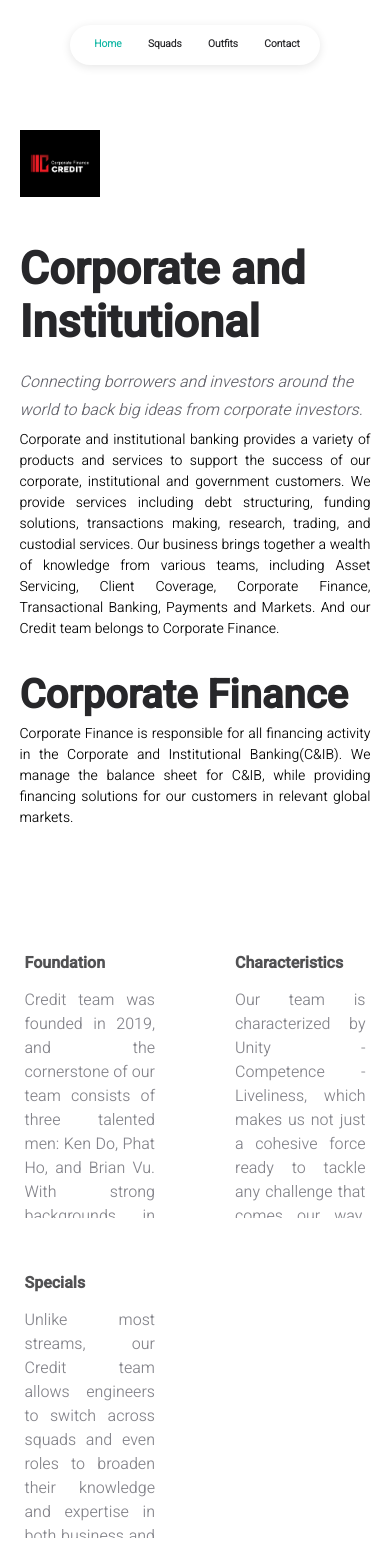
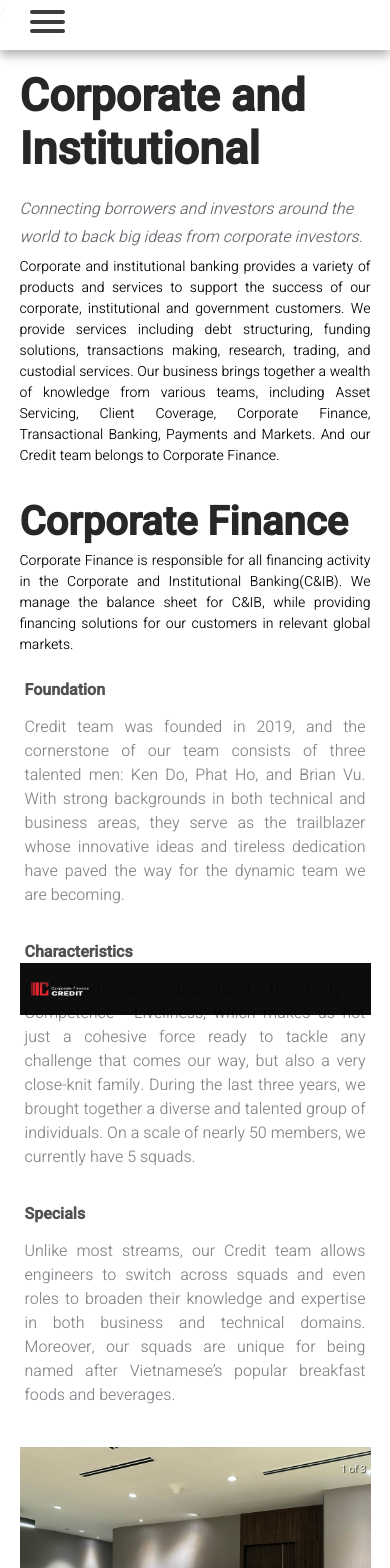
Before and after one commit to nntt1210/credit-tet-in-tech, a React (Create React App) app: page / in a window 390 px wide. Shown: the top 1568 px of the page. Built offline with nearby package versions, Linux system fonts and the light colour scheme.

Commit message:
finish stream page

```diff
--- a/src/app.css
+++ b/src/app.css
@@ -46,6 +46,7 @@
 .content-wrapper {
 	max-width: 1000px;
 	margin: 0 auto;
+	margin-top: 2rem;
 }
 
 .title {
--- a/src/components/common/logo.jsx
+++ b/src/components/common/logo.jsx
@@ -2,8 +2,6 @@ import React from "react";
 import { Link } from "react-router-dom";
 
 import INFO from "../../data/user";
-
-import "./styles/logo.css";
 
 const Logo = (props) => {
 	let { width, link } = props;
@@ -13,7 +11,13 @@ const Logo = (props) => {
 	}
 
 	const imageElement = (
-		<img src={INFO.main.logo} alt="logo" className="logo" width={width} />
+		<img
+			src={INFO.main.logo}
+			alt="logo"
+			className="logo"
+			width={width}
+			style={{ display: "block", height: "52px" }}
+		/>
 	);
 
 	return (
--- a/src/components/common/navBar.jsx
+++ b/src/components/common/navBar.jsx
@@ -2,30 +2,31 @@ import React from "react";
 import { Link } from "react-router-dom";
 
 import "./styles/navBar.css";
+import Logo from "./logo";
 
 const NavBar = (props) => {
 	const { active } = props;
 
 	return (
-		<React.Fragment>
-			<div className="nav-container">
-				<nav className="navbar">
-					<div className="nav-background">
-						<ul className="nav-list">
+		<nav class="navbar">
+			<div class="navbar-container container">
+				<input type="checkbox" name="" id="" />
+				<div class="hamburger-lines">
+					<span class="line line1"></span>
+					<span class="line line2"></span>
+					<span class="line line3"></span>
+				</div>
+				<ul className="menu-items">
 					<li
 						className={
-									active === "home"
-										? "nav-item active"
-										: "nav-item"
+							active === "home" ? "nav-item active" : "nav-item"
 						}
 					>
 						<Link to="/">Home</Link>
 					</li>
 					<li
 						className={
-									active === "squads"
-										? "nav-item active"
-										: "nav-item"
+							active === "squads" ? "nav-item active" : "nav-item"
 						}
 					>
 						<Link to="/squads">Squads</Link>
@@ -49,10 +50,13 @@ const NavBar = (props) => {
 						<Link to="/contact-info">Contact</Link>
 					</li>
 				</ul>
+				<div className="homepage-logo-container">
+					<div>
+						<Logo width={80} link={false} />
+					</div>
+				</div>
 			</div>
 		</nav>
-			</div>
-		</React.Fragment>
 	);
 };
 
--- a/src/components/common/styles/logo.css
+++ /dev/null
@@ -1,6 +0,0 @@
-.logo {
-	border-radius: 50%;
-	display: block;
-	margin: 0;
-	padding: 0;
-}
--- a/src/components/common/styles/navBar.css
+++ b/src/components/common/styles/navBar.css
@@ -12,7 +12,6 @@
 	justify-content: center;
 	align-items: center;
 	position: fixed;
-	top: 3vh;
 	z-index: 999;
 }
 
--- a/src/components/homepage/carousel.jsx
+++ b/src/components/homepage/carousel.jsx
@@ -5,16 +5,16 @@ const ImageCarousel = () => {
 	return (
 		<Carousel>
 			<div>
-				<img src="IMG_0778.JPG" alt="Legend 1" />
-				<p className="legend">Legend 1</p>
+				<img src="IMG_0778.JPG" alt="Nghia's farewell" />
+				<p className="legend">Nghia's farewell</p>
 			</div>
 			<div>
-				<img src="IMG_0780.JPG" alt="Legend 2" />
-				<p className="legend">Legend 2</p>
+				<img src="IMG_0780.JPG" alt="Phu Yen trip" />
+				<p className="legend">Phu Yen trip</p>
 			</div>
 			<div>
-				<img src="IMG_0781.JPG" alt="Legend 3" />
-				<p className="legend">Legend 3</p>
+				<img src="IMG_0781.JPG" alt="Christmas party" />
+				<p className="legend">Christmas party</p>
 			</div>
 		</Carousel>
 	);
--- a/src/components/projects/project.jsx
+++ b/src/components/projects/project.jsx
@@ -1,19 +1,16 @@
 import React from "react";
-import { Link } from "react-router-dom";
 import "./styles/project.css";
 
 const Project = (props) => {
-	const { title, description, link } = props;
+	const { title, description } = props;
 
 	return (
 		<React.Fragment>
 			<div className="project">
-				<Link to={link}>
-					<div className="project-container">
-						<div className="project-title">{title}</div>
-						<div className="project-description">{description}</div>
-					</div>
-				</Link>
+				<div className="project-container">
+					<div className="project-title">{title}</div>
+					<div className="project-description">{description}</div>
+				</div>
 			</div>
 		</React.Fragment>
 	);
--- a/src/components/projects/styles/allProjects.css
+++ b/src/components/projects/styles/allProjects.css
@@ -2,7 +2,6 @@
 	display: flex;
 	flex-wrap: wrap;
 	align-items: stretch;
-	padding-top: 30px;
 	padding-bottom: 30px;
 	margin-left: -35px;
 	margin-right: -35px;
@@ -15,8 +14,18 @@
 	overflow: hidden;
 }
 
-@media (max-width: 600px) {
+@media (max-width: 967px) {
 	.all-projects-project {
 		width: calc(100% / 2);
 	}
 }
+
+@media (max-width: 575px) {
+	.all-projects-project {
+		width: 100%;
+	}
+
+	.project-container {
+		padding: 0px 30px;
+	}
+}
--- a/src/components/projects/styles/project.css
+++ b/src/components/projects/styles/project.css
@@ -7,23 +7,8 @@
 	height: 100%;
 }
 
-.project a {
-	text-decoration: none;
-}
-
-.project:hover {
-	background: #fafafa;
-	opacity: 1;
-	transition: background-color 0.3s ease-in-out;
-}
-
-.project:hover .project-link {
-	color: var(--link-color);
-	transition: color 0.3s ease-in-out;
-}
-
 .project-container {
-	padding: 30px;
+	padding: 20px 30px;
 }
 
 .project-logo {
@@ -65,9 +50,3 @@
 	padding-left: 20px;
 	font-weight: 700;
 }
-
-@media (max-width: 600px) {
-	.project {
-		height: 300px;
-	}
-}
--- a/src/pages/homepage.jsx
+++ b/src/pages/homepage.jsx
@@ -1,6 +1,5 @@
-import React, { useState, useEffect } from "react";
+import React, { useEffect } from "react";
 import { Helmet } from "react-helmet";
-import Logo from "../components/common/logo";
 import Footer from "../components/common/footer";
 import NavBar from "../components/common/navBar";
 import AllProjects from "../components/projects/allProjects";
@@ -11,49 +10,11 @@ import "./styles/homepage.css";
 import ImageCarousel from "../components/homepage/carousel";
 
 const Homepage = () => {
-	const [stayLogo, setStayLogo] = useState(false);
-	const [logoSize, setLogoSize] = useState(80);
-	const [oldLogoSize, setOldLogoSize] = useState(80);
-
 	useEffect(() => {
 		window.scrollTo(0, 0);
 	}, []);
 
-	useEffect(() => {
-		const handleScroll = () => {
-			let scroll = Math.round(window.pageYOffset, 2);
-
-			let newLogoSize = 80 - (scroll * 4) / 10;
-
-			if (newLogoSize < oldLogoSize) {
-				if (newLogoSize > 40) {
-					setLogoSize(newLogoSize);
-					setOldLogoSize(newLogoSize);
-					setStayLogo(false);
-				} else {
-					setStayLogo(true);
-				}
-			} else {
-				setLogoSize(newLogoSize);
-				setStayLogo(false);
-			}
-		};
-
-		window.addEventListener("scroll", handleScroll);
-		return () => window.removeEventListener("scroll", handleScroll);
-	}, [logoSize, oldLogoSize]);
-
 	const currentSEO = SEO.find((item) => item.page === "home");
-
-	const logoStyle = {
-		display: "flex",
-		position: stayLogo ? "fixed" : "relative",
-		top: stayLogo ? "3vh" : "auto",
-		zIndex: 999,
-		border: stayLogo ? "1px solid white" : "none",
-		boxShadow: stayLogo ? "0px 4px 10px rgba(0, 0, 0, 0.25)" : "none",
-		backgroundColor: "black",
-	};
 
 	return (
 		<React.Fragment>
@@ -67,14 +28,8 @@ const Homepage = () => {
 			</Helmet>
 
 			<div className="page-content">
-				<NavBar active="home" />
+				<NavBar active="home" />/
 				<div className="content-wrapper">
-					<div className="homepage-logo-container">
-						<div style={logoStyle}>
-							<Logo width={80} link={false} />
-						</div>
-					</div>
-
 					<div className="homepage-container">
 						<div>
 							<div>
--- a/src/pages/styles/homepage.css
+++ b/src/pages/styles/homepage.css
@@ -4,7 +4,7 @@
 	display: flex;
 	justify-content: left;
 	align-items: center;
-	padding-top: 130px;
+	background-color: black;
 }
 
 .homepage-container {
@@ -75,7 +75,6 @@
 
 .homepage-projects {
 	flex-basis: 300px;
-	padding-top: 40px;
 }
 
 .homepage-articles {
@@ -156,3 +155,187 @@
 		margin-right: -25px;
 	}
 }
+
+.navbar input[type="checkbox"],
+.navbar .hamburger-lines {
+  display: none;
+}
+
+.navbar {
+  box-shadow: 0px 5px 10px 0px #aaa;
+  position: fixed;
+  width: 100%;
+  background: #fff;
+  color: #000;
+  opacity: 0.85;
+  height: 50px;
+  z-index: 12;
+}
+
+.navbar-container {
+  display: flex;
+  justify-content: space-between;
+  height: 64px;
+  align-items: center;
+  width: 100%;
+  max-width: 1000px;
+  margin: 0 auto;
+}
+
+.menu-items {
+  order: 2;
+  display: flex;
+}
+
+.menu-items li {
+  list-style: none;
+  margin-left: 1.5rem;
+  font-size: 1rem;
+}
+
+.menu-items a {
+  text-decoration: none;
+  color: #444;
+  font-weight: 600;
+  transition: color 0.3s ease-in-out;
+}
+
+.menu-items a:hover {
+  color: #117964;
+  transition: color 0.3s ease-in-out;
+}
+
+.logo {
+  order: 1;
+  font-size: 2.3rem;
+}
+
+@media (max-width: 768px) {
+	.navbar {
+	  opacity: 0.95;
+	  max-width: 1000px;
+	  margin: 0 auto;
+	}
+
+	.navbar-container input[type="checkbox"],
+	.navbar-container .hamburger-lines {
+	  display: block;
+	}
+
+	.navbar-container {
+	  display: block;
+	  position: relative;
+	  height: 64px;
+	}
+
+	.navbar-container input[type="checkbox"] {
+	  position: absolute;
+	  display: block;
+	  height: 32px;
+	  width: 30px;
+	  top: 20px;
+	  left: 20px;
+	  z-index: 5;
+	  opacity: 0;
+	}
+
+	.navbar-container .hamburger-lines {
+	  display: block;
+	  height: 23px;
+	  width: 35px;
+	  position: absolute;
+	  top: 17px;
+	  left: 20px;
+	  z-index: 2;
+	  display: flex;
+	  flex-direction: column;
+	  justify-content: space-between;
+	}
+
+	.navbar-container .hamburger-lines .line {
+	  display: block;
+	  height: 4px;
+	  width: 100%;
+	  border-radius: 10px;
+	  background: #333;
+	}
+
+	.navbar-container .hamburger-lines .line1 {
+	  transform-origin: 0% 0%;
+	  transition: transform 0.4s ease-in-out;
+	}
+
+	.navbar-container .hamburger-lines .line2 {
+	  transition: transform 0.2s ease-in-out;
+	}
+
+	.navbar-container .hamburger-lines .line3 {
+	  transform-origin: 0% 100%;
+	  transition: transform 0.4s ease-in-out;
+	}
+
+	.navbar .menu-items {
+	  padding-top: 100px;
+	  background: #fff;
+	  height: 100vh;
+	  max-width: 300px;
+	  transform: translate(-150%);
+	  display: flex;
+	  flex-direction: column;
+	  margin-left: -40px;
+	  padding-left: 50px;
+	  transition: transform 0.5s ease-in-out;
+	  box-shadow: 5px 0px 10px 0px #aaa;
+	}
+
+	.navbar .menu-items li {
+	  margin-bottom: 1.5rem;
+	  font-size: 1.3rem;
+	  font-weight: 500;
+	}
+
+	/* .logo {
+	  position: absolute;
+	  top: 5px;
+	  right: 15px;
+	  font-size: 2rem;
+	} */
+
+	.navbar-container input[type="checkbox"]:checked ~ .menu-items {
+	  transform: translateX(0);
+	}
+
+	.navbar-container input[type="checkbox"]:checked ~ .hamburger-lines .line1 {
+	  transform: rotate(35deg);
+	}
+
+	.navbar-container input[type="checkbox"]:checked ~ .hamburger-lines .line2 {
+	  transform: scaleY(0);
+	}
+
+	.navbar-container input[type="checkbox"]:checked ~ .hamburger-lines .line3 {
+	  transform: rotate(-35deg);
+	}
+}
+
+@media (max-width: 1270px) {
+	.navbar-container {
+		max-width: 90%;
+		padding-left: 10%;
+		padding-right: 10%;
+	}
+}
+
+@media (max-width: 1024px) {
+	.navbar-container {
+		max-width: 980px;
+	}
+}
+
+@media (max-width: 800px) {
+	.navbar-container {
+		max-width: 90%;
+		margin: 0 auto;
+		padding: 0 10px;
+	}
+}
```
Lines whose indentation alone changed are shown as unchanged.
